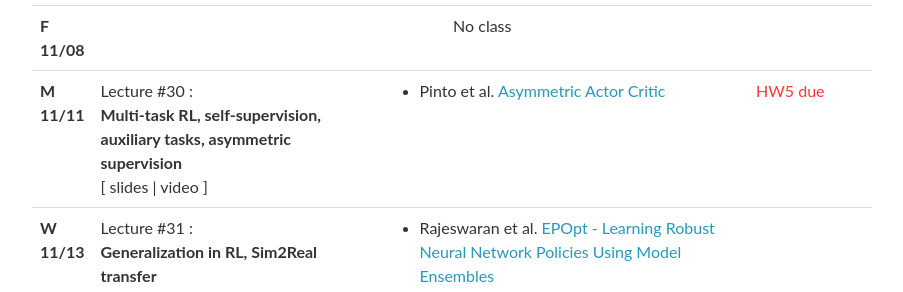
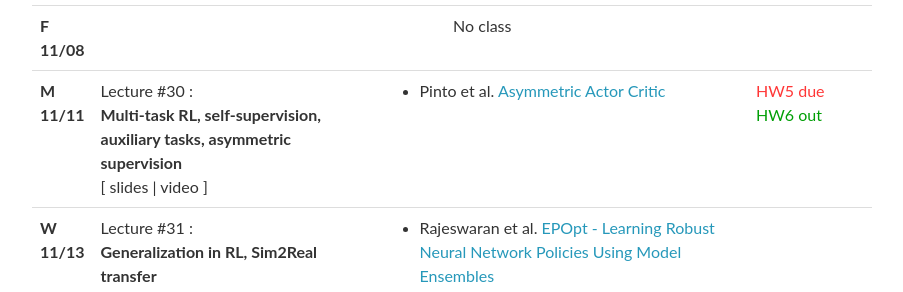
Before and after one commit to cmudeeprl/703website_f19, a Jekyll site: the page built from _pages/lectures.md, in a window 1280 px wide and 900 px high, scrolled down 4613 px. Shown: the part 155-447 px from the top of the window, without its empty margins (188-1091 px from the left). Built offline with Jekyll 4.4.1, drawn with Linux system fonts in a browser that asks for light colours; nearby versions of some CDN libraries; comment, search, counter and statistics services are not loaded.

Commit message:
fix hw6 date

```diff
--- a/_data/lectures.yml
+++ b/_data/lectures.yml
@@ -411,7 +411,8 @@
   notes:
   readings:
     - Pinto et al. <a href="https://arxiv.org/abs/1710.06542" target="_blank">Asymmetric Actor Critic</a>
-  logistics: <span class="deadline">HW5 due</span>
+  logistics: <span class="deadline">HW5 due</span> <br>
+    <span class="event">HW6 out</span>
 
 - date: W 11/13
   lecturer:
```
